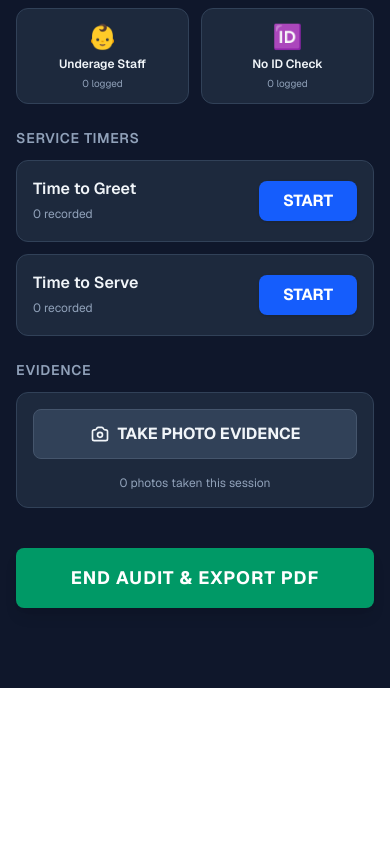
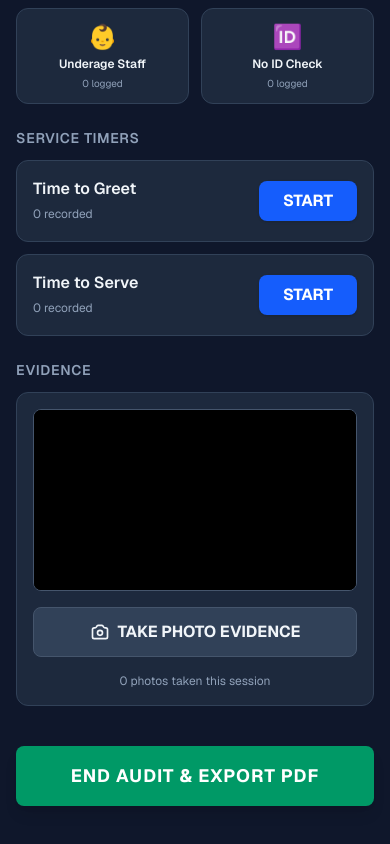
Before and after one commit to itsmyapp-code/whole-hospitality, a Next.js app: page /audit/bar in a window 390 px wide. Shown: the part 815-1659 px from the top of the page. Before the commit the page ends 1503 px from the top, so only its background shows below. Built offline with nearby package versions, Linux system fonts and the light colour scheme; no server answers.

Commit message:
Fix camera initialization on mobile Safari and show preview

```diff
--- a/app/audit/bar/BarStealthCamera.tsx
+++ b/app/audit/bar/BarStealthCamera.tsx
@@ -22,10 +22,7 @@ const BarStealthCamera = forwardRef<BarStealthCameraRef, BarStealthCameraProps>(
       try {
         stream = await navigator.mediaDevices.getUserMedia({
           video: {
-            facingMode: "environment",
-            // Attempt to disable torch via advanced constraints.
-            // Note: Not all browsers support advanced constraints or torch control.
-            advanced: [{ torch: false } as any],
+            facingMode: "environment"
           },
           audio: false,
         });
@@ -108,7 +105,7 @@ const BarStealthCamera = forwardRef<BarStealthCameraRef, BarStealthCameraProps>(
   }
 
   return (
-    <div className="relative w-8 h-8 rounded-full overflow-hidden border border-neutral-800 opacity-40 grayscale hover:grayscale-0 transition-all cursor-pointer">
+    <div className="relative w-full h-full bg-black">
       {/* Video preview masked to look like a small profile picture */}
       <video
         ref={videoRef}
--- a/app/audit/bar/page.tsx
+++ b/app/audit/bar/page.tsx
@@ -359,7 +359,7 @@ export default function CovertAuditPage() {
         <section>
           <h2 className="text-sm font-semibold text-slate-400 uppercase tracking-wider mb-3">Evidence</h2>
           <div className="bg-slate-800 border border-slate-700 p-4 rounded-xl flex flex-col items-center gap-4">
-            <div className="hidden">
+            <div className="w-full aspect-video rounded-lg overflow-hidden border border-slate-600 relative bg-black shadow-inner">
               <BarStealthCamera ref={cameraRef} />
             </div>
             <button
```
